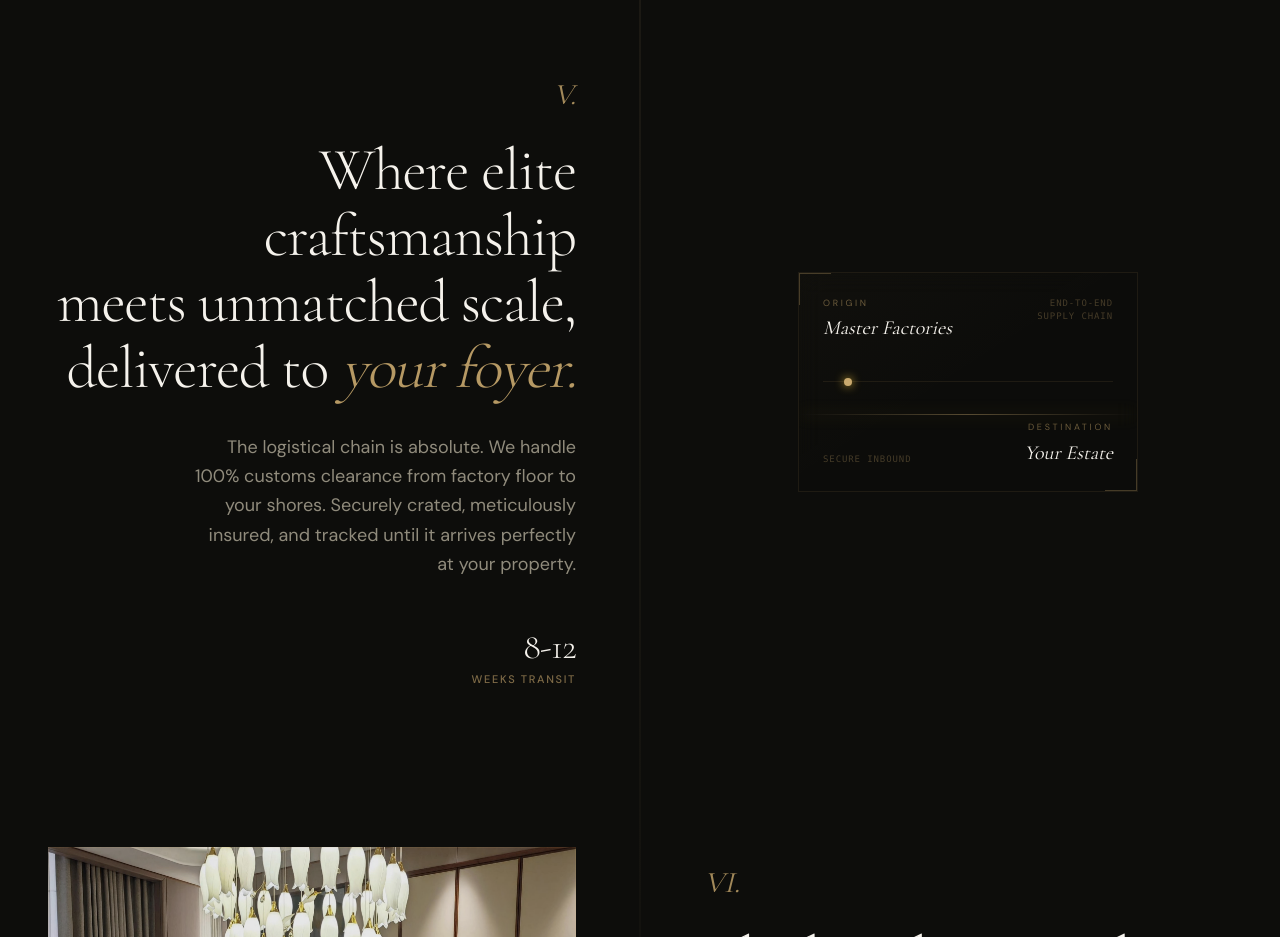
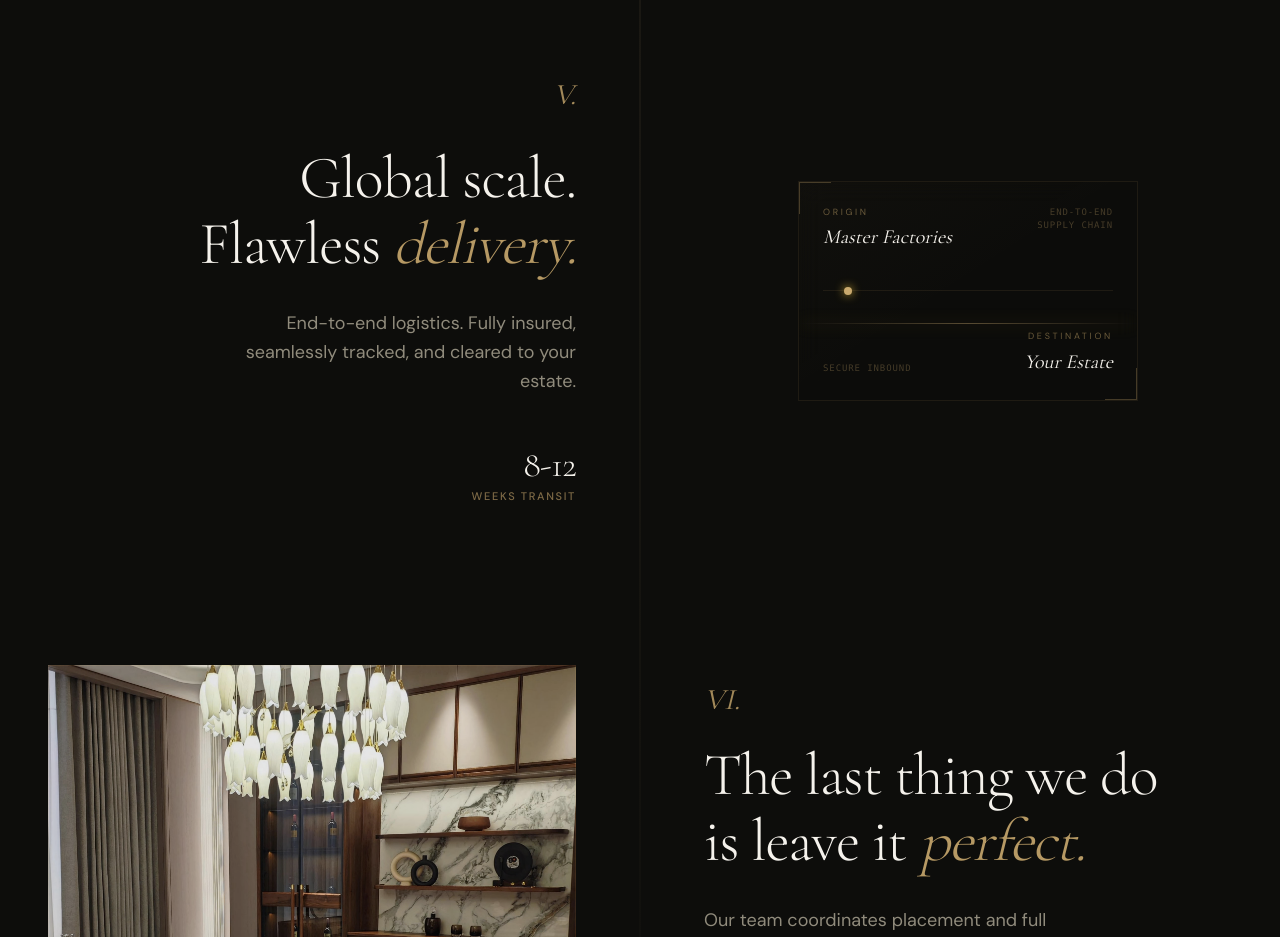
Before and after one commit to vatsalever2/casabliss, a Next.js app: page /process in a window 1280 px wide. Shown: the part 3220-4157 px from the top of the page. Built offline with nearby package versions, Linux system fonts and the light colour scheme.

Commit message:
changed content in process page

```diff
--- a/src/app/process/components/ChapterV_Shipment.tsx
+++ b/src/app/process/components/ChapterV_Shipment.tsx
@@ -13,11 +13,11 @@ export default function ChapterV_Shipment() {
     >
       <div className="w-full md:w-[45%] flex flex-col text-left md:text-right items-start md:items-end order-2 md:order-1 ml-auto">
         <span className="text-gold font-serif text-3xl mb-6 block italic opacity-80">V.</span>
-        <h2 className="text-display text-4xl md:text-6xl text-off-white leading-tight mb-6 md:mb-8">
-          Where elite craftsmanship <br className="hidden md:block"/>meets unmatched scale, <br className="hidden md:block"/>delivered to <i className="italic font-light text-gold/90">your foyer.</i>
+        <h2 className="text-display text-4xl md:text-6xl text-off-white leading-tight mb-6 md:mb-8 mt-2">
+          Global scale. <br className="hidden md:block"/>Flawless <i className="italic font-light text-gold/90">delivery.</i>
         </h2>
         <p className="text-sans text-cream/60 text-[15px] md:text-lg leading-relaxed max-w-sm mb-10 md:mb-12">
-          The logistical chain is absolute. We handle 100% customs clearance from factory floor to your shores. Securely crated, meticulously insured, and tracked until it arrives perfectly at your property.
+          End-to-end logistics. Fully insured, seamlessly tracked, and cleared to your estate.
         </p>
 
         <div className="flex gap-10 md:gap-12 text-left md:text-right">
```
